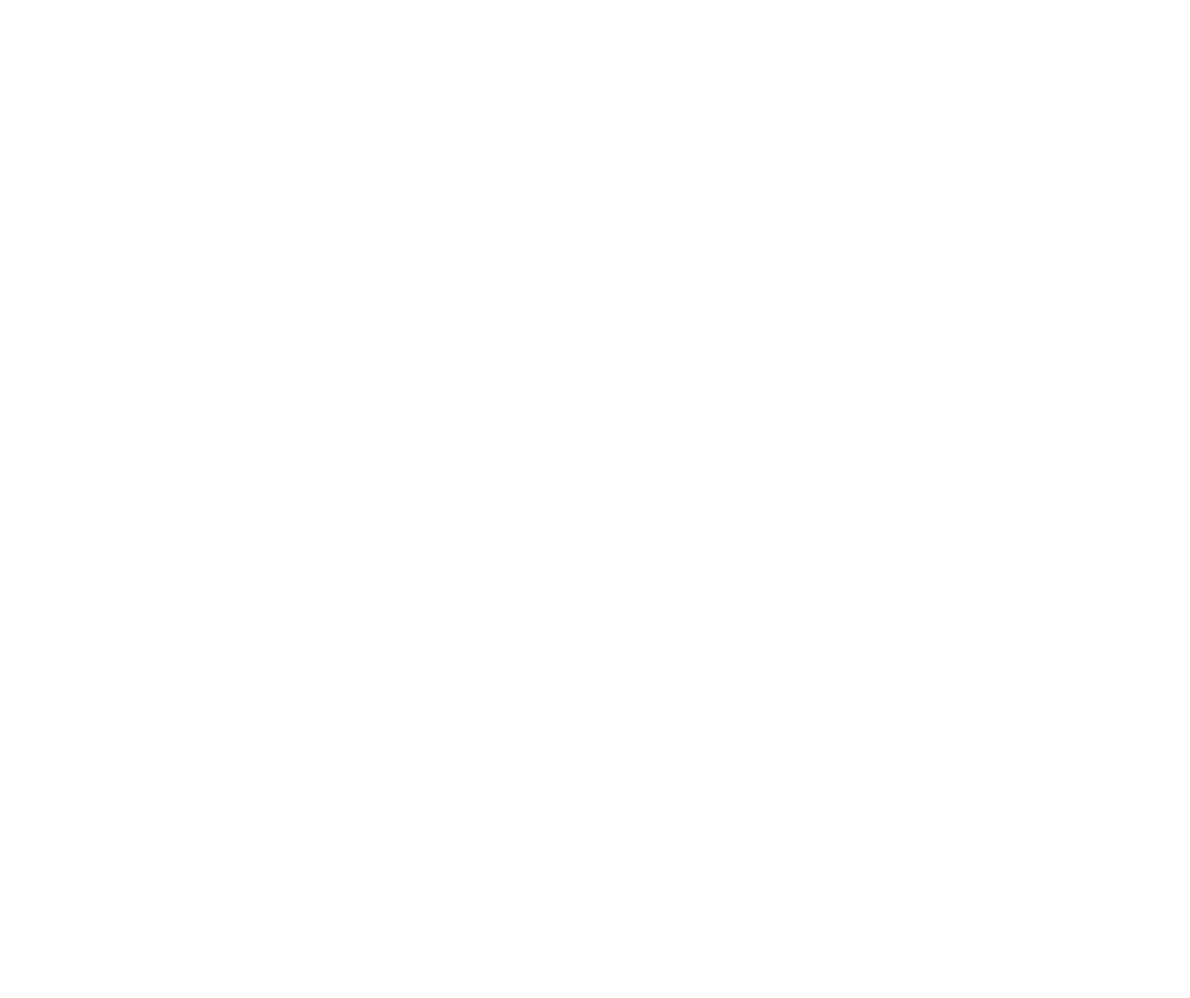
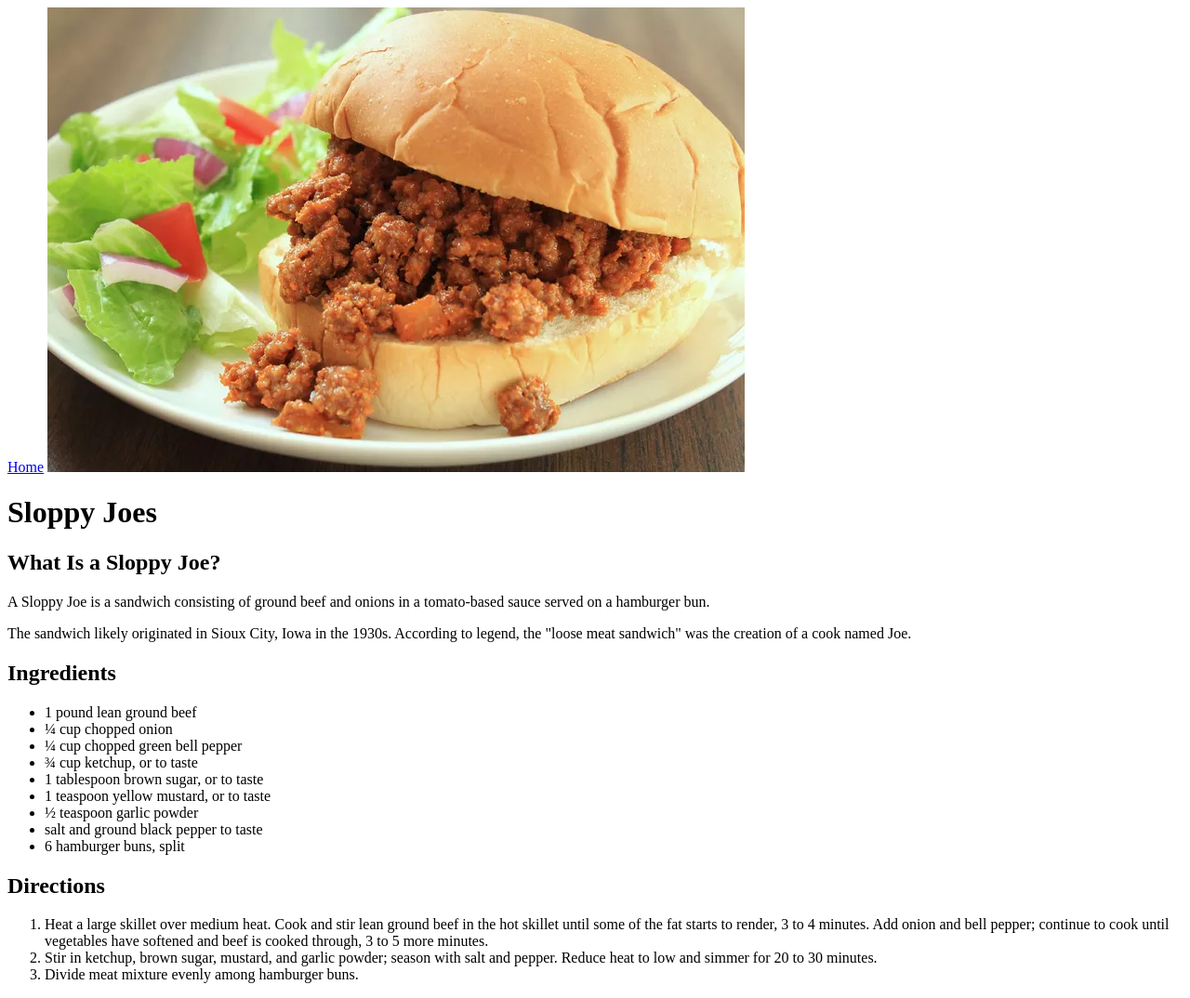
Before and after one commit to rafal88lsc/odin-recipes, a plain HTML site: page recipes/sloppyjoes.html in a window 1280 px wide. Shown: the whole page at 93% size. Before the commit the page ends 800 px from the top, so only its background shows below. Drawn offline with Linux system fonts and the light colour scheme.

Commit message:
Added the third webpage - sloppyjoes.html

```diff
--- a/recipes/sloppyjoes.html
+++ b/recipes/sloppyjoes.html
@@ -0,0 +1,51 @@
+<!DOCTYPE html>
+<html lang="en">
+  <head>
+    <meta charset="UTF-8" />
+    <meta name="viewport" content="width=device-width, initial-scale=1.0" />
+    <title>Sloppy Joes</title>
+  </head>
+  <body>
+    <a href="../index.html">Home</a>
+    <img src="../images/slopy.png" alt="Sloppy Joes burger" />
+    <h1>Sloppy Joes</h1>
+    <h2>What Is a Sloppy Joe?</h2>
+    <p>
+      A Sloppy Joe is a sandwich consisting of ground beef and onions in a
+      tomato-based sauce served on a hamburger bun.
+    </p>
+
+    <p>
+      The sandwich likely originated in Sioux City, Iowa in the 1930s. According
+      to legend, the "loose meat sandwich" was the creation of a cook named Joe.
+    </p>
+
+    <h2>Ingredients</h2>
+    <ul>
+      <li>1 pound lean ground beef</li>
+      <li>¼ cup chopped onion</li>
+      <li>¼ cup chopped green bell pepper</li>
+      <li>¾ cup ketchup, or to taste</li>
+      <li>1 tablespoon brown sugar, or to taste</li>
+      <li>1 teaspoon yellow mustard, or to taste</li>
+      <li>½ teaspoon garlic powder</li>
+      <li>salt and ground black pepper to taste</li>
+      <li>6 hamburger buns, split</li>
+    </ul>
+
+    <h2>Directions</h2>
+    <ol>
+      <li>
+        Heat a large skillet over medium heat. Cook and stir lean ground beef in
+        the hot skillet until some of the fat starts to render, 3 to 4 minutes.
+        Add onion and bell pepper; continue to cook until vegetables have
+        softened and beef is cooked through, 3 to 5 more minutes.
+      </li>
+      <li>
+        Stir in ketchup, brown sugar, mustard, and garlic powder; season with
+        salt and pepper. Reduce heat to low and simmer for 20 to 30 minutes.
+      </li>
+      <li>Divide meat mixture evenly among hamburger buns.</li>
+    </ol>
+  </body>
+</html>
```
Also changed, not shown: index.html (+1 -1 lines), images/slopy.png (added).
